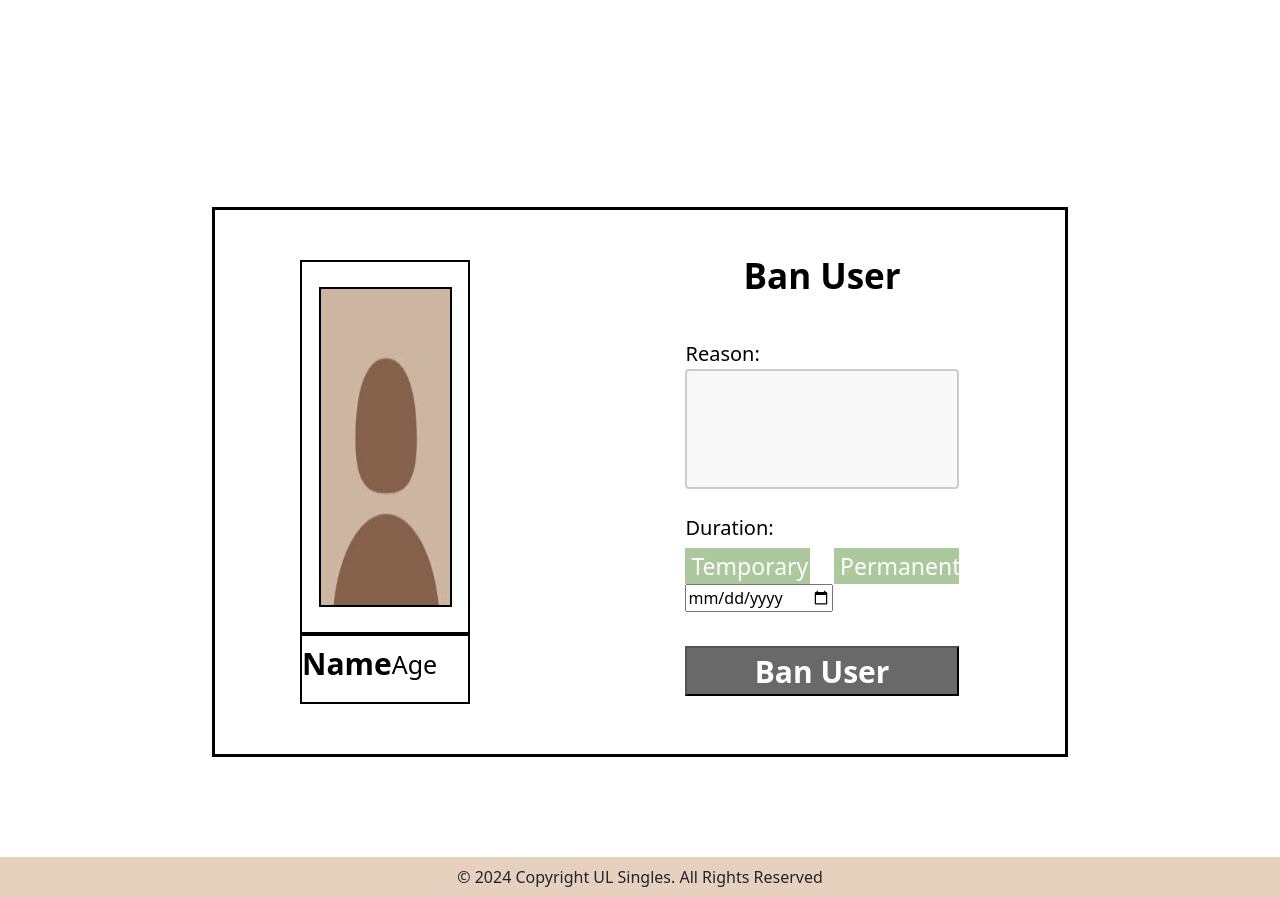
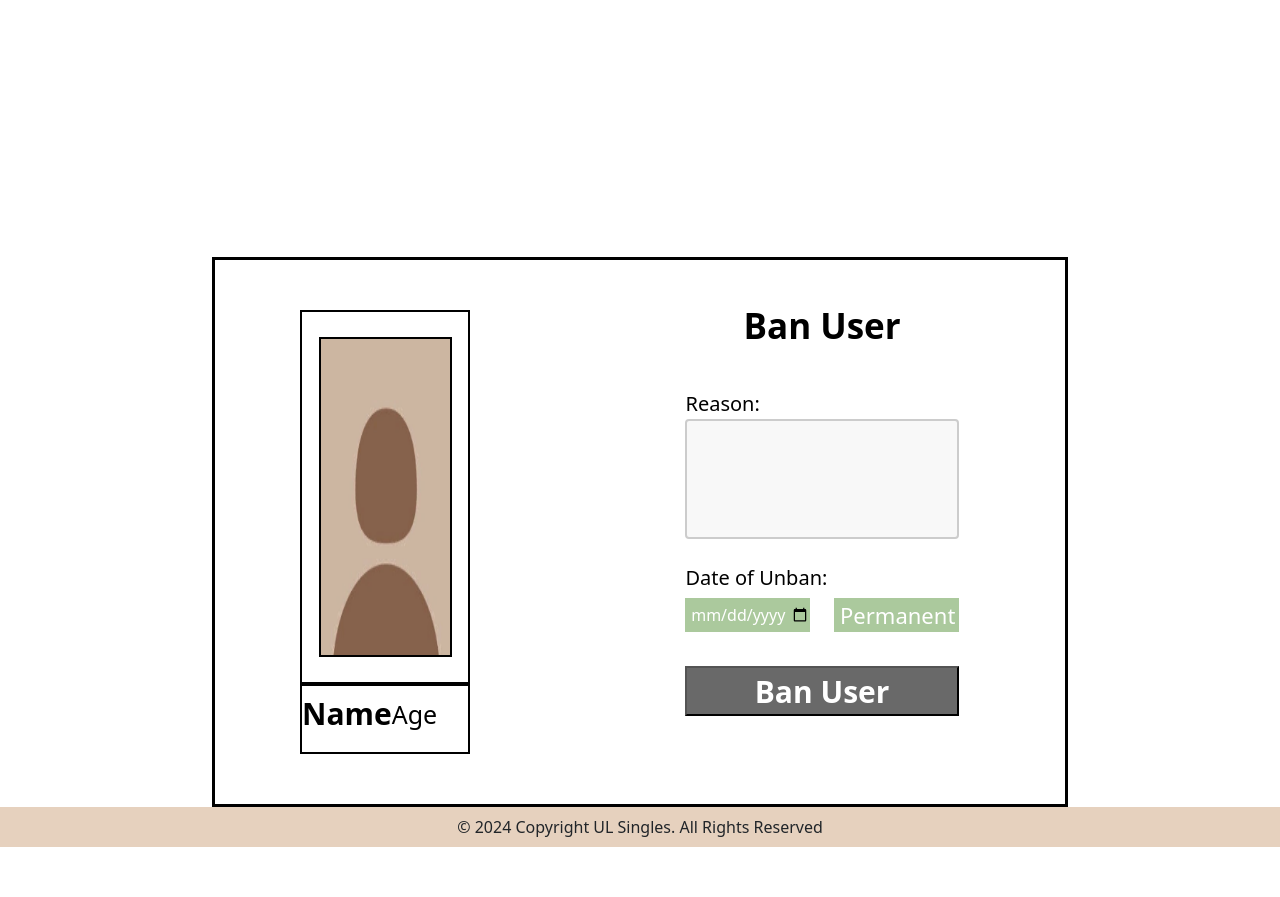
Before and after one commit to olanhealy/CS4116_Group_Project, a PHP site: page /pages/admin/banUser.html in a window 1280 px wide. Shown: the part 97-994 px from the top of the page. After the commit the page ends 944 px from the top, so only its background shows below. Run offline with PHP 8.4, Linux system fonts and the light colour scheme.

Commit message:
Updated the Date of Unban section

```diff
--- a/src/assets/css/banUser.css
+++ b/src/assets/css/banUser.css
@@ -124,8 +124,7 @@ hr {
     position: relative;
     margin-left: 200px;
     margin-right: 200px;
-    margin-top: 200px;
-    margin-bottom: 100px;
+    margin-top: 250px;
 }
 
 #leftcontainer{
@@ -230,7 +229,7 @@ input[type=submit] {
     border-color: black !important;
     width: 100%;
     height: 50px;
-    margin-top: 10px;
+    margin-top: 20px;
 }
 
 #permanentdiv{
@@ -245,17 +244,29 @@ input[type=submit] {
     align-items: center;
 }
 
-input[type=button] {
+
+input[type=date] {
     background-color: #abc99d;
-    font-size: 23px;
     color: white;
     border: none;
     text-align: center;
     align-items: center;
     margin-top: 5px;
     width: 100%;
+    height: 65%;
 }
 
+input[type=button] {
+    background-color: #abc99d;
+    font-size: 22px;
+    color: white;
+    border: none;
+    text-align: center;
+    align-items: center;
+    margin-top: 5px;
+    width: 100%;
+    height: 65%;
+}
 
 
 #outlineM {
@@ -295,7 +306,13 @@ input[type=button] {
 #hr1{
  color: black;
  margin: 0.2em auto;
- width: 96%;
+ width: 96.3%;
+}
+
+#hr2{
+    color: black;
+    margin: 0.2em auto;
+    width: 97.5%;
 }
 
 #textboxM {
--- a/src/pages/admin/banUser.html
+++ b/src/pages/admin/banUser.html
@@ -34,7 +34,7 @@
             <button type="button" id="logoutbutton" class="btn button d-none d-md-block" onclick="location.href='logout.php'">Log Out</button>
         </div>
 
-        <!-- Profile Icon -->
+        <!-- Profile Icon Dropdown -->
         <div class="dropdown">
             <button class="btn btn-secondary" id="iconbutton" type="button" data-bs-toggle="dropdown" aria-expanded="false">
                 <svg xmlns="http://www.w3.org/2000/svg" width="45" height="40" fill="currentColor" class="bi bi-person-circle" viewBox="0 0 16 16">
@@ -100,12 +100,10 @@
 
                                 <!-- Buttons for Ban Duration -->
                                 <div class="row">
-                                    <label for="reason">Duration:</label>
+                                    <label for="reason">Date of Unban:</label>
 
 
                                     <div class="col-6" id="temporarydiv">
-                                        <!-- have this button to open calendar dropdown -->
-                                        <input type="button" value="Temporary">
                                         <input type="date" id="dateOfUnban" name="dateOfUnban" required><br><br>
                                     </div>
 
@@ -170,7 +168,9 @@
                     </div>
                 </div>
 
-                <hr id="hr1">
+                <!-- Divider -->
+                <hr class="d-md-none" id="hr1">
+                <hr class="d-none d-md-block" id="hr2">
 
                 <!-- Ban User Section -->
                 <div class="col-12" >
@@ -195,17 +195,13 @@
 
                                 <!-- Buttons for Ban Duration -->
                                 <div class="row">
-                                    <label for="reason">Duration:</label>
-
+                                    <label for="reason">Date of Unban:</label>
 
                                     <div class="col-6" id="temporarydiv">
-                                        <!-- have this button to open calendar dropdown -->
-                                        <input type="button" value="Temporary">
                                         <input type="date" id="dateOfUnban" name="dateOfUnban" required><br><br>
                                     </div>
 
                                     <div class="col-6" id="permanentdiv">
-                                        <!-- have this button to set unban date as year 9999 for perm-ban -->
                                         <input type="button" value="Permanent">
                                     </div>
 
@@ -221,12 +217,9 @@
 
                     </div>
 
-
-
                 </div>
             </div>
         </div>
-
 
     </div>
 
```
